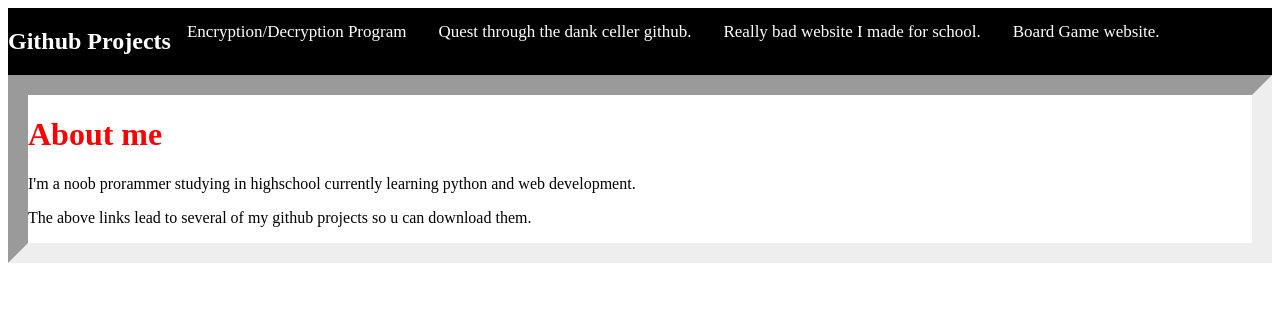
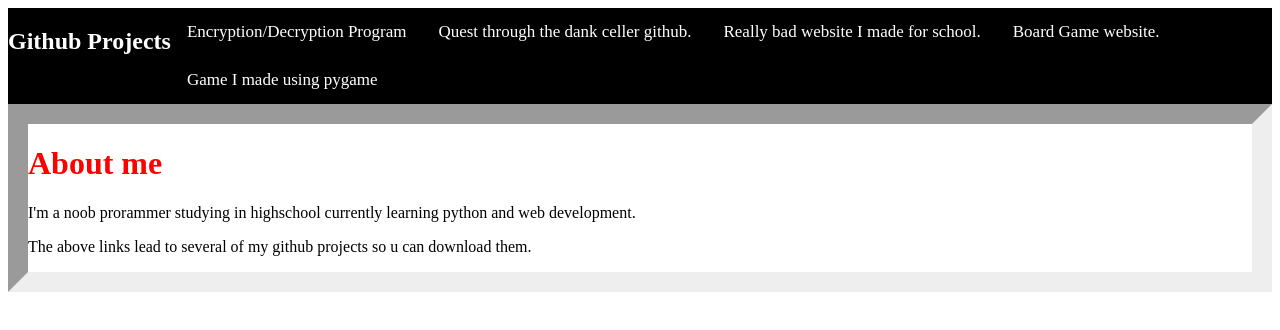
Before and after one commit to screenslaver4443/screenslaver4443.github.io, a plain HTML site: page index.html in a window 1280 px wide. Drawn offline with Linux system fonts and the light colour scheme.

Commit message:
Added my 1st pygame.

```diff
--- a/index.html
+++ b/index.html
@@ -12,6 +12,7 @@ href="style.css">
 		<a href="https://screenslaver4443.github.io/Quest-through-the-Dank-Cellar/">Quest through the dank celler github.</a>
 		<a href="https://github.com/screenslaver4443/introduction-to-web-development.">Really bad website I made for school.</a>
 		<a href="https://screenslaver4443.github.io/boardgamewebsite/">Board Game website.</a>
+		<a href="https://github.com/screenslaver4443/1stpygame">Game I made using pygame</a>
 	</div>
 	<div class="Aboutme">
 		<h1>About me</h1>
```
